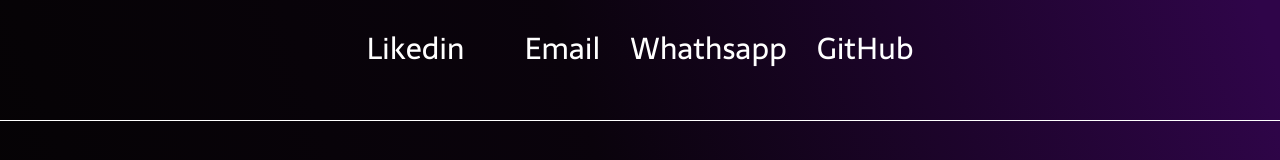
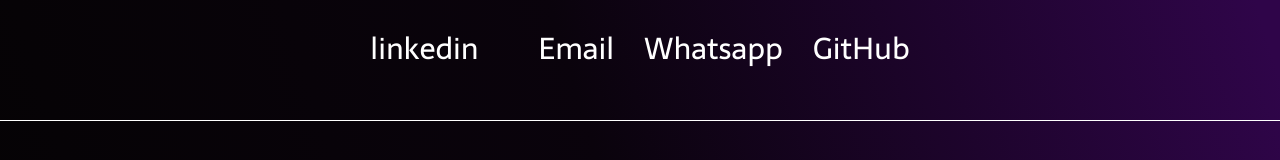
Before and after one commit to MatheusCosiello/portfolio, a plain HTML site: page index.html in a window 1280 px wide. Shown: the top 160 px of the page. Drawn offline with Linux system fonts and the light colour scheme.

Commit message:
att 01/02
Arrumando erros de ortografia entre outros.

```diff
--- a/index.html
+++ b/index.html
@@ -14,9 +14,9 @@
 <body class="col">
     <header class="HeaderClass">
         <nav class="HeaderClass-menu">
-            <a class="HeaderClass-menu-item" href="https://www.linkedin.com/in/matheus-cosiello-4b2aa6213/" target="_blank">Likedin<a>
+            <a class="HeaderClass-menu-item" href="https://www.linkedin.com/in/matheus-cosiello-4b2aa6213/" target="_blank">linkedin<a>
             <a class="HeaderClass-menu-item" href = "mailto:matheus.cosiello@gmail.com">Email</a>
-            <a class="HeaderClass-menu-item" href="https://web.whatsapp.com/send?phone=5519988520218" target="_blank">Whathsapp</a>
+            <a class="HeaderClass-menu-item" href="https://web.whatsapp.com/send?phone=5519988520218" target="_blank">Whatsapp</a>
             <a class="HeaderClass-menu-item" href="https://github.com/MatheusCosiello" target="_blank">GitHub</a>
         </nav>
     </header>
```
